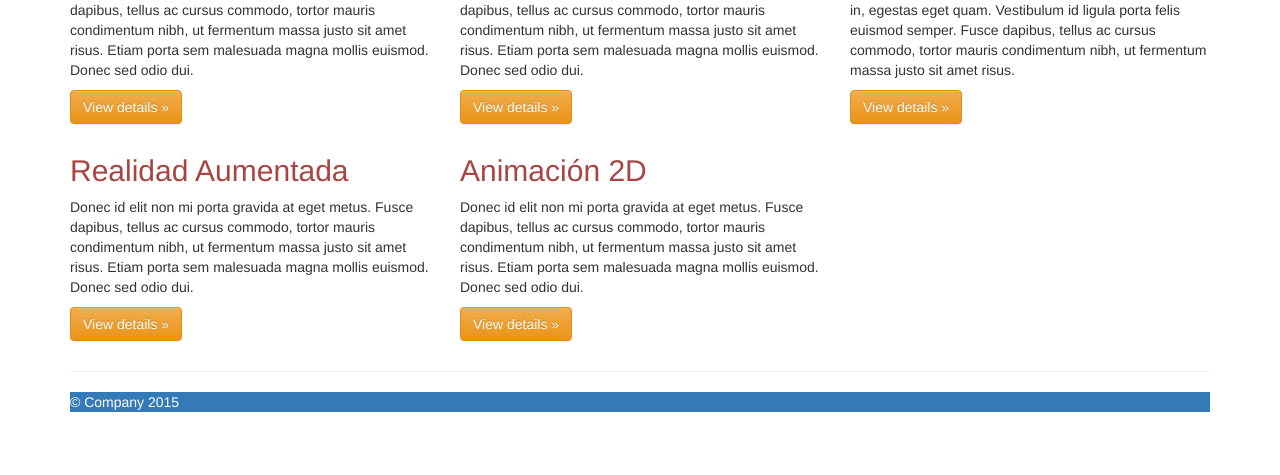
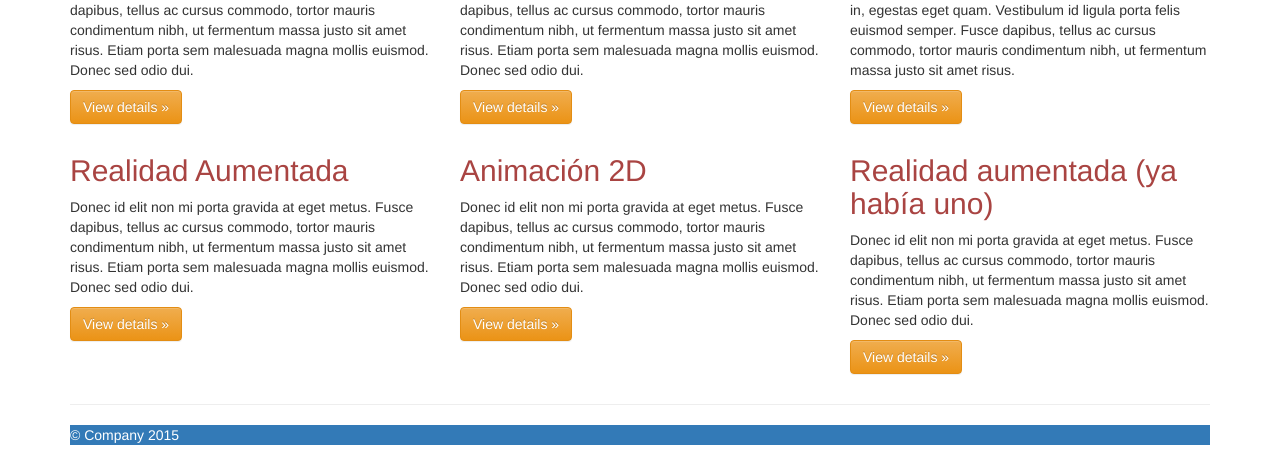
Before and after one commit to EnderWiggings/demo-website, a plain HTML site: page servicios.html in a window 1280 px wide. Shown: the part 555-1030 px from the top of the page. Before the commit the page ends 997 px from the top, so only its background shows below. Drawn offline with nearby package versions, Linux system fonts and the light colour scheme.

Commit message:
Se agregó el servicio de realidad aumentada desde git

```diff
--- a/servicios.html
+++ b/servicios.html
@@ -101,6 +101,11 @@
           <p>Donec id elit non mi porta gravida at eget metus. Fusce dapibus, tellus ac cursus commodo, tortor mauris condimentum nibh, ut fermentum massa justo sit amet risus. Etiam porta sem malesuada magna mollis euismod. Donec sed odio dui. </p>
           <p><a class="btn btn-warning" href="#" role="button">View details &raquo;</a></p>
         </div>
+        <div class="col-md-4">
+          <h2 class="text-danger">Realidad aumentada (ya había uno)</h2>
+          <p>Donec id elit non mi porta gravida at eget metus. Fusce dapibus, tellus ac cursus commodo, tortor mauris condimentum nibh, ut fermentum massa justo sit amet risus. Etiam porta sem malesuada magna mollis euismod. Donec sed odio dui. </p>
+          <p><a class="btn btn-warning" href="#" role="button">View details &raquo;</a></p>
+        </div>
       </div>
 
       <hr>
```
